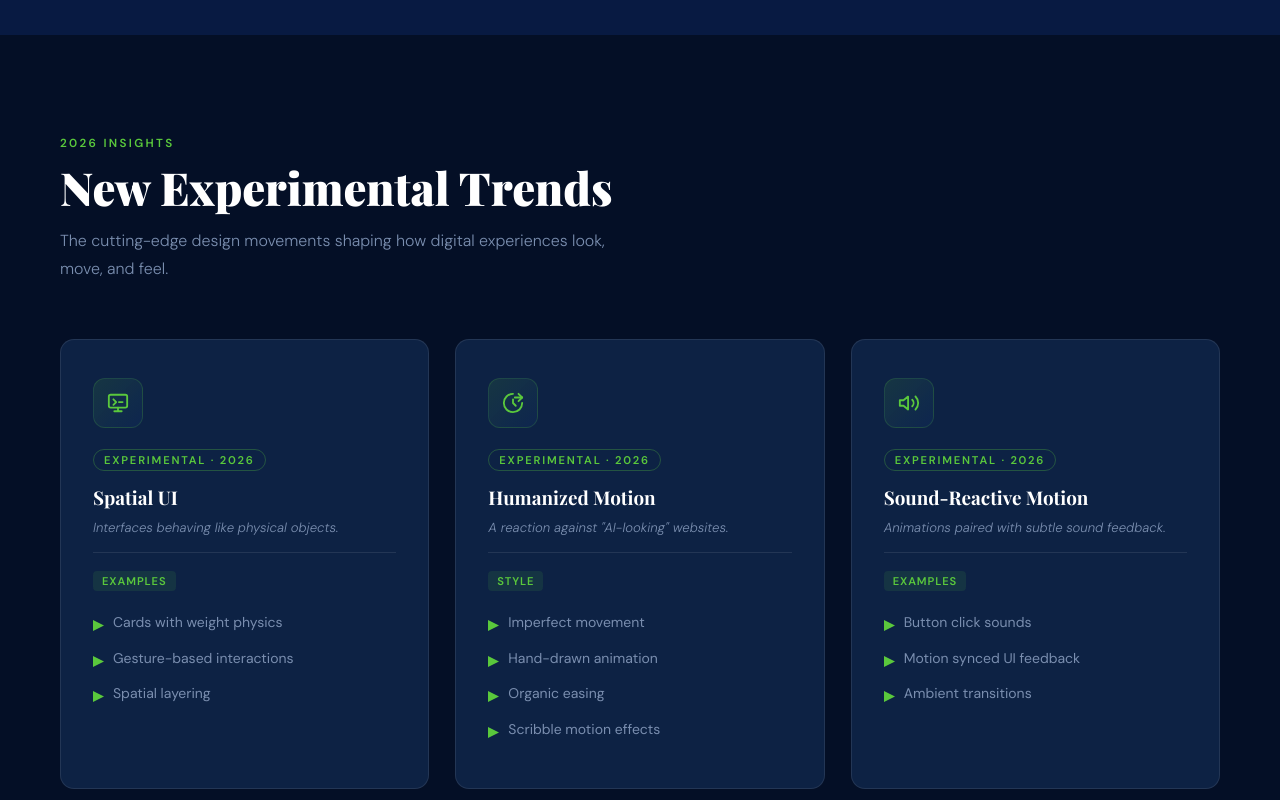
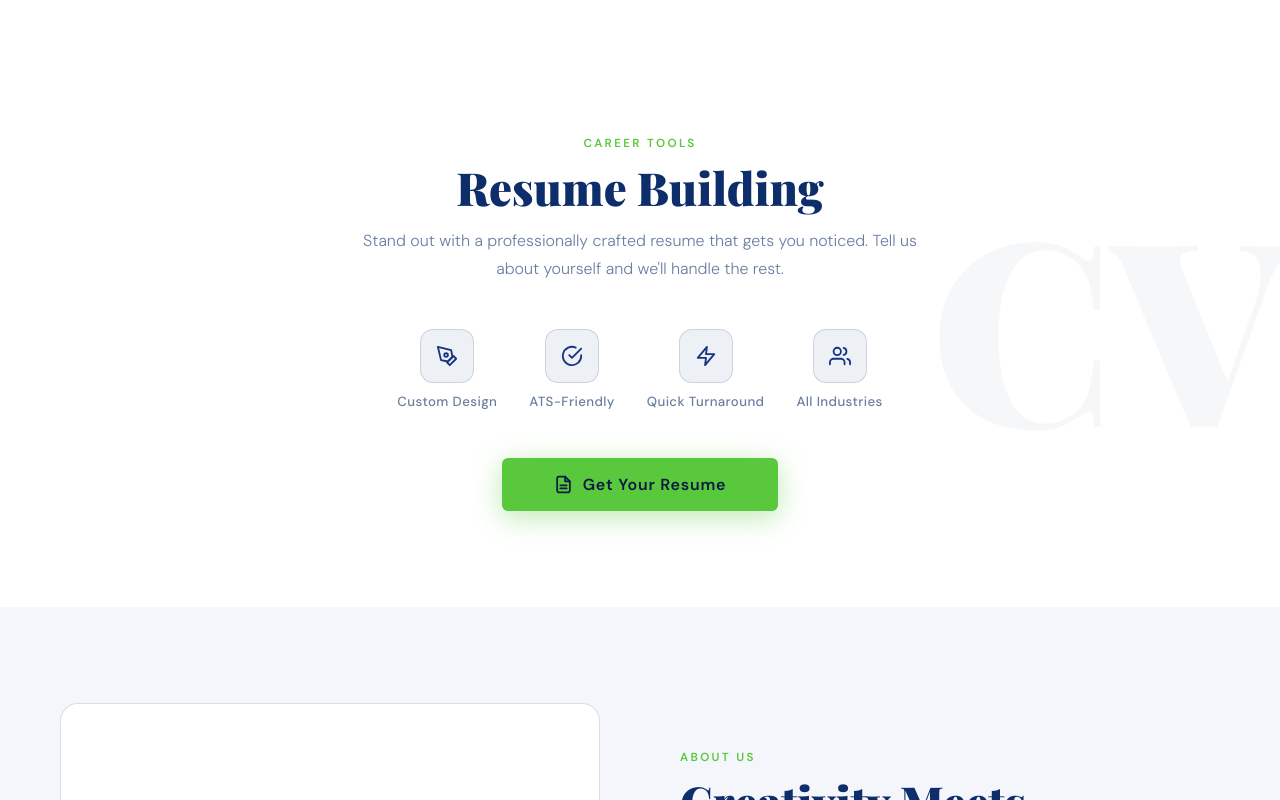
Before and after one commit to designwithns715/design-with-ns, a plain HTML site: page index.html in a window 1280 px wide. Shown: the part 1540-2340 px from the top of the page. Drawn offline with nearby package versions, Linux system fonts and the light colour scheme.

Commit message:
Update index.html

```diff
--- a/index.html
+++ b/index.html
@@ -80,14 +80,10 @@ nav{
 .nav-links a:hover::after{transform:scaleX(1)}
 .nav-right{display:flex;align-items:center;gap:12px}
 
-/* Theme toggle */
-.theme-toggle{
-  width:38px;height:38px;border-radius:50%;border:1.5px solid var(--border-soft);
-  background:var(--bg-card);cursor:pointer;display:flex;align-items:center;
-  justify-content:center;transition:all .25s;color:var(--text-body);flex-shrink:0;
-}
-.theme-toggle:hover{border-color:var(--green);color:var(--green);transform:rotate(18deg)}
-.theme-toggle svg{width:17px;height:17px;stroke:currentColor;fill:none;stroke-width:2;stroke-linecap:round;stroke-linejoin:round}
+/* Mode link in nav */
+.mode-link{display:flex;align-items:center;gap:6px}
+.mode-icon{display:inline-flex;align-items:center}
+.mode-icon svg{width:14px;height:14px;stroke:currentColor;fill:none;stroke-width:2;stroke-linecap:round;stroke-linejoin:round}
 .i-sun,.i-moon{display:none}
 [data-theme="dark"] .i-moon{display:block}
 [data-theme="light"] .i-sun{display:block}
@@ -377,64 +373,6 @@ footer{background:#020a1a;padding:28px 48px}
 .stagger .reveal:nth-child(4){transition-delay:.35s}
 
 /* ═══════════════════════════════════════════
-   TRENDS
-═══════════════════════════════════════════ */
-#trends{background:var(--bg)}
-.trends-wrap{max-width:1160px;margin:0 auto}
-.trends-grid{display:grid;grid-template-columns:repeat(3,1fr);gap:26px}
-
-.trend-card{
-  border:1.5px solid var(--border-soft);border-radius:14px;
-  padding:38px 32px;background:var(--bg-card);
-  transition:all .3s,var(--tt);position:relative;overflow:hidden;
-}
-.trend-card::after{
-  content:'';position:absolute;bottom:0;left:0;right:0;height:3px;
-  background:linear-gradient(90deg,var(--green),var(--navy-mid));
-  transform:scaleX(0);transform-origin:left;transition:transform .35s;
-}
-.trend-card:hover{border-color:rgba(90,200,60,.4);transform:translateY(-5px);box-shadow:var(--shadow)}
-.trend-card:hover::after{transform:scaleX(1)}
-.trend-card:hover .trend-icon{transform:scale(1.1) rotate(-4deg)}
-
-.trend-icon{
-  width:50px;height:50px;border-radius:12px;
-  background:linear-gradient(135deg,rgba(90,200,60,.12),rgba(22,53,128,.18));
-  border:1px solid var(--border);display:flex;align-items:center;justify-content:center;
-  margin-bottom:20px;transition:transform .3s;
-}
-.trend-icon svg{width:22px;height:22px;stroke:var(--green);fill:none;stroke-width:2;stroke-linecap:round;stroke-linejoin:round}
-
-.trend-year{
-  display:inline-block;font-size:.7rem;font-weight:700;letter-spacing:.16em;
-  text-transform:uppercase;color:var(--green);
-  border:1px solid rgba(90,200,60,.3);padding:3px 10px;border-radius:20px;
-  margin-bottom:14px;
-}
-.trend-card h3{
-  font-family:'Playfair Display',serif;font-size:1.18rem;font-weight:700;
-  color:var(--text-h);margin-bottom:8px;transition:color .35s;
-}
-.trend-subtitle{
-  font-size:.82rem;color:var(--text-muted);font-style:italic;
-  margin-bottom:16px;padding-bottom:14px;
-  border-bottom:1.5px solid var(--border-soft);line-height:1.5;
-}
-.trend-items{list-style:none;margin-top:4px}
-.trend-items li{
-  padding:5px 0;font-size:.875rem;color:var(--text-muted);
-  display:flex;align-items:flex-start;gap:9px;line-height:1.55;
-  transition:color .35s;
-}
-.trend-items li .li-arr{flex-shrink:0;margin-top:4px;color:var(--green)}
-.trend-items li .li-arr svg{width:11px;height:11px;fill:var(--green)}
-.trend-tag{
-  display:inline-block;font-size:.7rem;font-weight:600;letter-spacing:.08em;
-  text-transform:uppercase;background:rgba(90,200,60,.1);
-  color:var(--green);padding:3px 9px;border-radius:4px;margin-bottom:12px;
-}
-
-/* ═══════════════════════════════════════════
    RESPONSIVE — TABLET ≤1024px
 ═══════════════════════════════════════════ */
 @media(max-width:1024px){
@@ -442,7 +380,6 @@ footer{background:#020a1a;padding:28px 48px}
   section{padding:80px 32px}
   .hero{padding:110px 32px 70px}
   .services-grid{grid-template-columns:repeat(2,1fr)}
-  .trends-grid{grid-template-columns:repeat(2,1fr)}
   .about-inner{grid-template-columns:1fr;gap:44px}
   .about-visual{aspect-ratio:auto;padding:44px;max-width:380px;margin:0 auto}
   .quote-wrap{padding:44px 40px}
@@ -464,7 +401,6 @@ footer{background:#020a1a;padding:28px 48px}
 
   .section-header{margin-bottom:40px}
   .services-grid{grid-template-columns:1fr;gap:18px}
-  .trends-grid{grid-template-columns:1fr;gap:18px}
   .service-card{padding:26px 22px}
 
   .resume-features{gap:22px}
@@ -511,24 +447,23 @@ footer{background:#020a1a;padding:28px 48px}
 
   <ul class="nav-links">
     <li><a href="#services">Services</a></li>
-    <li><a href="#trends">Trends</a></li>
     <li><a href="#resume">Resume</a></li>
     <li><a href="#about">About</a></li>
     <li><a href="#quote">Contact</a></li>
+    <li><a href="#" id="modeToggleLink" class="mode-link">
+      <span class="mode-icon">
+        <svg class="i-moon" viewBox="0 0 24 24" fill="none" stroke="currentColor" stroke-width="2" stroke-linecap="round" stroke-linejoin="round"><path d="M21 12.79A9 9 0 1 1 11.21 3 7 7 0 0 0 21 12.79z"/></svg>
+        <svg class="i-sun" viewBox="0 0 24 24" fill="none" stroke="currentColor" stroke-width="2" stroke-linecap="round" stroke-linejoin="round"><circle cx="12" cy="12" r="5"/><line x1="12" y1="1" x2="12" y2="3"/><line x1="12" y1="21" x2="12" y2="23"/><line x1="4.22" y1="4.22" x2="5.64" y2="5.64"/><line x1="18.36" y1="18.36" x2="19.78" y2="19.78"/><line x1="1" y1="12" x2="3" y2="12"/><line x1="21" y1="12" x2="23" y2="12"/><line x1="4.22" y1="19.78" x2="5.64" y2="18.36"/><line x1="18.36" y1="5.64" x2="19.78" y2="4.22"/></svg>
+      </span>
+      Mode
+    </a></li>
   </ul>
 
   <div class="nav-right">
-    <!-- Day/Night Toggle -->
-    <button class="theme-toggle" id="themeToggle" aria-label="Toggle day/night mode">
-      <svg class="i-moon" viewBox="0 0 24 24"><path d="M21 12.79A9 9 0 1 1 11.21 3 7 7 0 0 0 21 12.79z"/></svg>
-      <svg class="i-sun" viewBox="0 0 24 24">
-        <circle cx="12" cy="12" r="5"/>
-        <line x1="12" y1="1" x2="12" y2="3"/><line x1="12" y1="21" x2="12" y2="23"/>
-        <line x1="4.22" y1="4.22" x2="5.64" y2="5.64"/><line x1="18.36" y1="18.36" x2="19.78" y2="19.78"/>
-        <line x1="1" y1="12" x2="3" y2="12"/><line x1="21" y1="12" x2="23" y2="12"/>
-        <line x1="4.22" y1="19.78" x2="5.64" y2="18.36"/><line x1="18.36" y1="5.64" x2="19.78" y2="4.22"/>
-      </svg>
-    </button>
+    <a href="login.html" class="nav-cta">
+      <svg width="14" height="14" viewBox="0 0 24 24" fill="none" stroke="#081a42" stroke-width="2.5" stroke-linecap="round" stroke-linejoin="round" style="display:inline-block;vertical-align:middle;margin-right:5px"><path d="M20 21v-2a4 4 0 0 0-4-4H8a4 4 0 0 0-4 4v2"/><circle cx="12" cy="7" r="4"/></svg>
+      Login
+    </a>
     <a href="#quote" class="nav-cta">Get a Quote</a>
     <button class="hamburger" id="hamburger" aria-label="Toggle menu">
       <span></span><span></span><span></span>
@@ -539,10 +474,17 @@ footer{background:#020a1a;padding:28px 48px}
 <!-- Mobile Drawer -->
 <div class="mobile-nav" id="mobileNav">
   <a href="#services" class="mob-link">Services</a>
-  <a href="#trends" class="mob-link">Trends</a>
   <a href="#resume" class="mob-link">Resume</a>
   <a href="#about" class="mob-link">About</a>
   <a href="#quote" class="mob-link">Contact</a>
+  <a href="#" id="modeToggleMobile" class="mob-link mode-link">
+    <span class="mode-icon">
+      <svg class="i-moon" viewBox="0 0 24 24" fill="none" stroke="currentColor" stroke-width="2" stroke-linecap="round" stroke-linejoin="round"><path d="M21 12.79A9 9 0 1 1 11.21 3 7 7 0 0 0 21 12.79z"/></svg>
+      <svg class="i-sun" viewBox="0 0 24 24" fill="none" stroke="currentColor" stroke-width="2" stroke-linecap="round" stroke-linejoin="round"><circle cx="12" cy="12" r="5"/><line x1="12" y1="1" x2="12" y2="3"/><line x1="12" y1="21" x2="12" y2="23"/><line x1="4.22" y1="4.22" x2="5.64" y2="5.64"/><line x1="18.36" y1="18.36" x2="19.78" y2="19.78"/><line x1="1" y1="12" x2="3" y2="12"/><line x1="21" y1="12" x2="23" y2="12"/><line x1="4.22" y1="19.78" x2="5.64" y2="18.36"/><line x1="18.36" y1="5.64" x2="19.78" y2="4.22"/></svg>
+    </span>
+    Mode
+  </a>
+  <a href="login.html" class="mob-link">Login</a>
   <a href="#quote" class="m-cta mob-link">Get a Quote</a>
 </div>
 
@@ -615,70 +557,6 @@ footer{background:#020a1a;padding:28px 48px}
           <li><span class="li-arr"><svg viewBox="0 0 6 6"><polygon points="0,0 6,3 0,6"/></svg></span>Business Cards</li>
           <li><span class="li-arr"><svg viewBox="0 0 6 6"><polygon points="0,0 6,3 0,6"/></svg></span>Company Brochures</li>
           <li><span class="li-arr"><svg viewBox="0 0 6 6"><polygon points="0,0 6,3 0,6"/></svg></span>Flyers and Posters</li>
-        </ul>
-      </div>
-
-    </div>
-  </div>
-</section>
-
-<!-- ════════════ TRENDS ════════════ -->
-<section id="trends">
-  <div class="trends-wrap">
-    <div class="section-header reveal">
-      <div class="section-label">2026 Insights</div>
-      <h2 class="section-title">New Experimental Trends</h2>
-      <p class="section-sub">The cutting-edge design movements shaping how digital experiences look, move, and feel.</p>
-    </div>
-
-    <div class="trends-grid stagger">
-
-      <!-- Spatial UI -->
-      <div class="trend-card reveal">
-        <div class="trend-icon">
-          <svg viewBox="0 0 24 24"><rect x="2" y="3" width="20" height="14" rx="2"/><path d="M8 21h8M12 17v4"/><path d="M7 8l3 3-3 3"/><line x1="13" y1="11" x2="17" y2="11"/></svg>
-        </div>
-        <div class="trend-year">Experimental · 2026</div>
-        <h3>Spatial UI</h3>
-        <p class="trend-subtitle">Interfaces behaving like physical objects.</p>
-        <div class="trend-tag">Examples</div>
-        <ul class="trend-items">
-          <li><span class="li-arr"><svg viewBox="0 0 6 6"><polygon points="0,0 6,3 0,6"/></svg></span>Cards with weight physics</li>
-          <li><span class="li-arr"><svg viewBox="0 0 6 6"><polygon points="0,0 6,3 0,6"/></svg></span>Gesture-based interactions</li>
-          <li><span class="li-arr"><svg viewBox="0 0 6 6"><polygon points="0,0 6,3 0,6"/></svg></span>Spatial layering</li>
-        </ul>
-      </div>
-
-      <!-- Humanized Motion -->
-      <div class="trend-card reveal">
-        <div class="trend-icon">
-          <svg viewBox="0 0 24 24"><path d="M12 2a10 10 0 1 0 10 10"/><path d="M12 8v4l3 3"/><path d="M18 2l4 4-4 4"/><path d="M22 6H14"/></svg>
-        </div>
-        <div class="trend-year">Experimental · 2026</div>
-        <h3>Humanized Motion</h3>
-        <p class="trend-subtitle">A reaction against "AI-looking" websites.</p>
-        <div class="trend-tag">Style</div>
-        <ul class="trend-items">
-          <li><span class="li-arr"><svg viewBox="0 0 6 6"><polygon points="0,0 6,3 0,6"/></svg></span>Imperfect movement</li>
-          <li><span class="li-arr"><svg viewBox="0 0 6 6"><polygon points="0,0 6,3 0,6"/></svg></span>Hand-drawn animation</li>
-          <li><span class="li-arr"><svg viewBox="0 0 6 6"><polygon points="0,0 6,3 0,6"/></svg></span>Organic easing</li>
-          <li><span class="li-arr"><svg viewBox="0 0 6 6"><polygon points="0,0 6,3 0,6"/></svg></span>Scribble motion effects</li>
-        </ul>
-      </div>
-
-      <!-- Sound-Reactive Motion -->
-      <div class="trend-card reveal">
-        <div class="trend-icon">
-          <svg viewBox="0 0 24 24"><polygon points="11 5 6 9 2 9 2 15 6 15 11 19 11 5"/><path d="M19.07 4.93a10 10 0 0 1 0 14.14"/><path d="M15.54 8.46a5 5 0 0 1 0 7.07"/></svg>
-        </div>
-        <div class="trend-year">Experimental · 2026</div>
-        <h3>Sound-Reactive Motion</h3>
-        <p class="trend-subtitle">Animations paired with subtle sound feedback.</p>
-        <div class="trend-tag">Examples</div>
-        <ul class="trend-items">
-          <li><span class="li-arr"><svg viewBox="0 0 6 6"><polygon points="0,0 6,3 0,6"/></svg></span>Button click sounds</li>
-          <li><span class="li-arr"><svg viewBox="0 0 6 6"><polygon points="0,0 6,3 0,6"/></svg></span>Motion synced UI feedback</li>
-          <li><span class="li-arr"><svg viewBox="0 0 6 6"><polygon points="0,0 6,3 0,6"/></svg></span>Ambient transitions</li>
         </ul>
       </div>
 
@@ -855,17 +733,38 @@ footer{background:#020a1a;padding:28px 48px}
 </footer>
 
 <script>
-/* ── Theme ── */
+/* ── Theme: auto-detect device preference, allow manual override via Mode menu ── */
 const root = document.documentElement;
-const themeBtn = document.getElementById('themeToggle');
+
+function applyTheme(theme) {
+  root.setAttribute('data-theme', theme);
+  localStorage.setItem('dns-theme', theme);
+}
+
+// On load: use saved preference OR detect device setting
 const saved = localStorage.getItem('dns-theme');
-if (saved) root.setAttribute('data-theme', saved);
+if (saved) {
+  applyTheme(saved);
+} else {
+  const prefersDark = window.matchMedia('(prefers-color-scheme: dark)').matches;
+  applyTheme(prefersDark ? 'dark' : 'light');
+}
 
-themeBtn.addEventListener('click', () => {
+// Listen for device setting changes (if user hasn't manually overridden)
+window.matchMedia('(prefers-color-scheme: dark)').addEventListener('change', e => {
+  if (!localStorage.getItem('dns-theme')) {
+    applyTheme(e.matches ? 'dark' : 'light');
+  }
+});
+
+// Mode link in nav menu toggles theme manually
+function toggleTheme(e) {
+  e.preventDefault();
   const next = root.getAttribute('data-theme') === 'dark' ? 'light' : 'dark';
-  root.setAttribute('data-theme', next);
-  localStorage.setItem('dns-theme', next);
-});
+  applyTheme(next);
+}
+document.getElementById('modeToggleLink').addEventListener('click', toggleTheme);
+document.getElementById('modeToggleMobile').addEventListener('click', toggleTheme);
 
 /* ── Hamburger ── */
 const hbg = document.getElementById('hamburger');
```
